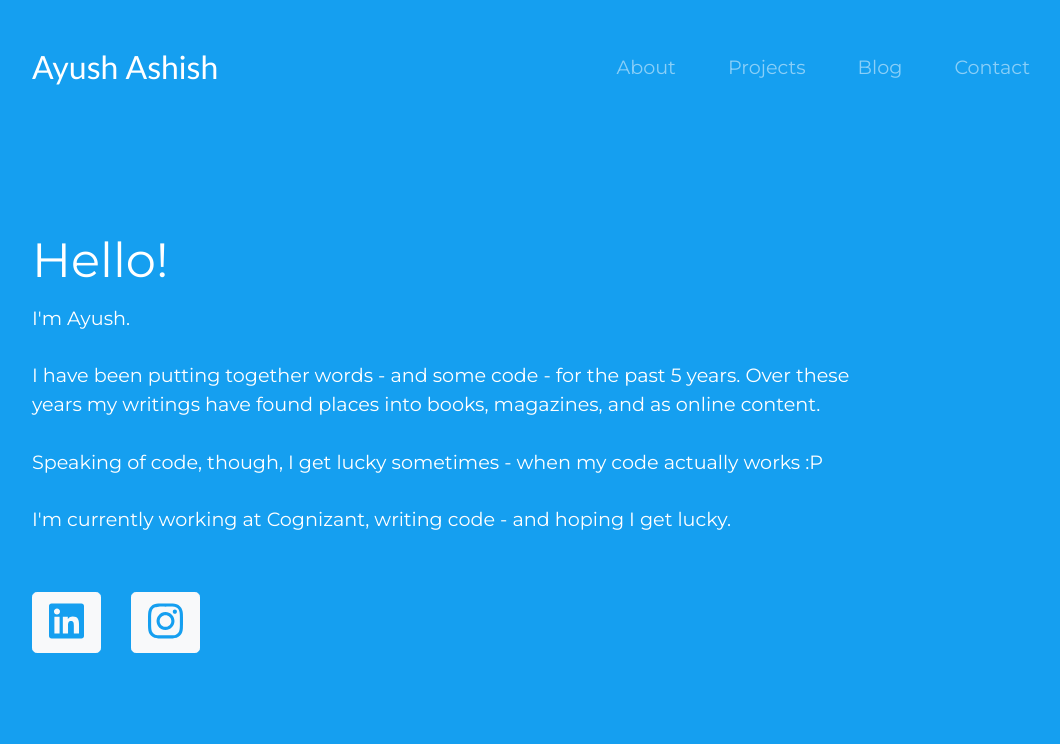
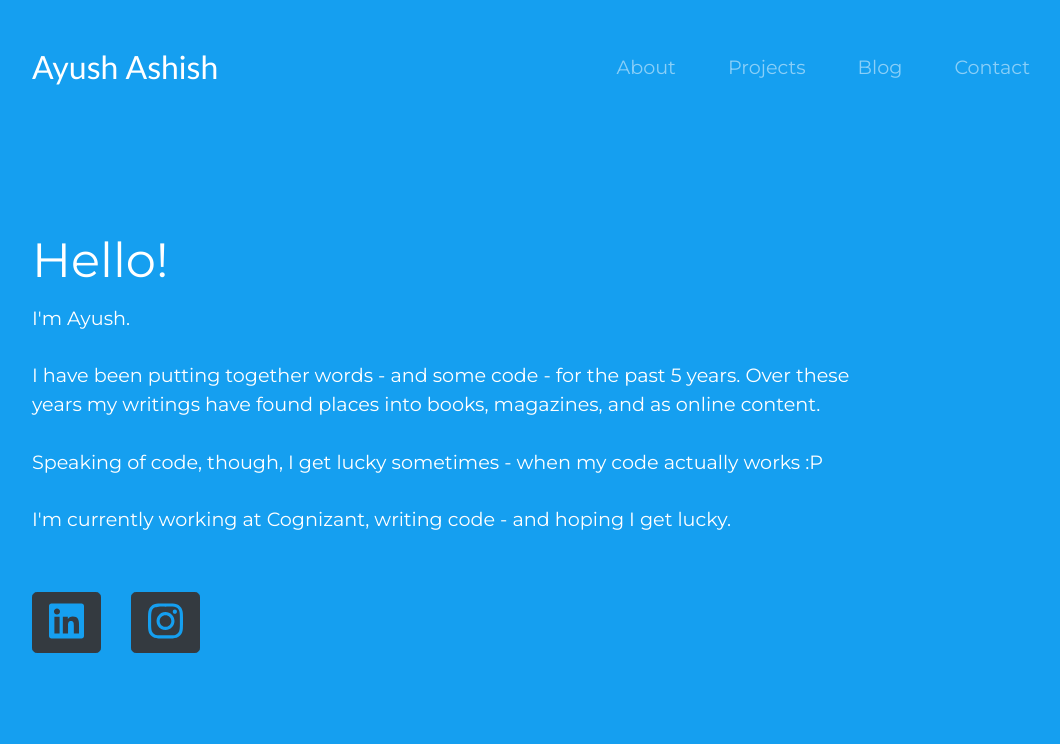
Before and after one commit to ayushashish/site, a plain HTML site: page index.html in a window 1280 px wide. Shown: the top 744 px of the page, without its empty margins (96-1156 px from the left). Drawn offline with nearby package versions, Linux system fonts and the light colour scheme.

Commit message:
Update index.html

```diff
--- a/index.html
+++ b/index.html
@@ -50,8 +50,8 @@
                 </br>Speaking of code, though, I get lucky sometimes - when my code actually works :P</br></br>
                     I'm currently working at Cognizant, writing code - and hoping I get lucky.
                 </p>
-                <a href="https://www.linkedin.com/in/ayushashish/" class="download-button btn btn-lg btn-light"><i class="icon-button fab fa-linkedin fa-2x"></i></a>
-                <a href="https://www.instagram.com/resilientfortitude" class="download-button btn btn-lg btn-light"><i class="icon-button fab fa-instagram fa-2x"></i></a>
+                <a href="https://www.linkedin.com/in/ayushashish/" class="download-button btn btn-lg btn-dark"><i class="icon-button fab fa-linkedin fa-2x"></i></a>
+                <a href="https://www.instagram.com/resilientfortitude" class="download-button btn btn-lg btn-dark"><i class="icon-button fab fa-instagram fa-2x"></i></a>
             </div>
         </div>
         </section>
@@ -75,8 +75,9 @@
 
         <section id="contact">
             <h1 class="titles">Contact</h1>
+        <br>
             <a href="mailto:ayushashish0911@gmail.com" class="contact-link"><i class="fas fa-envelope fa-1x"></i> ayushashish0911@gmail.com</a>
-
+        <br>
         </section>
 
         <footer id="footer" class="container-fluid">
```
